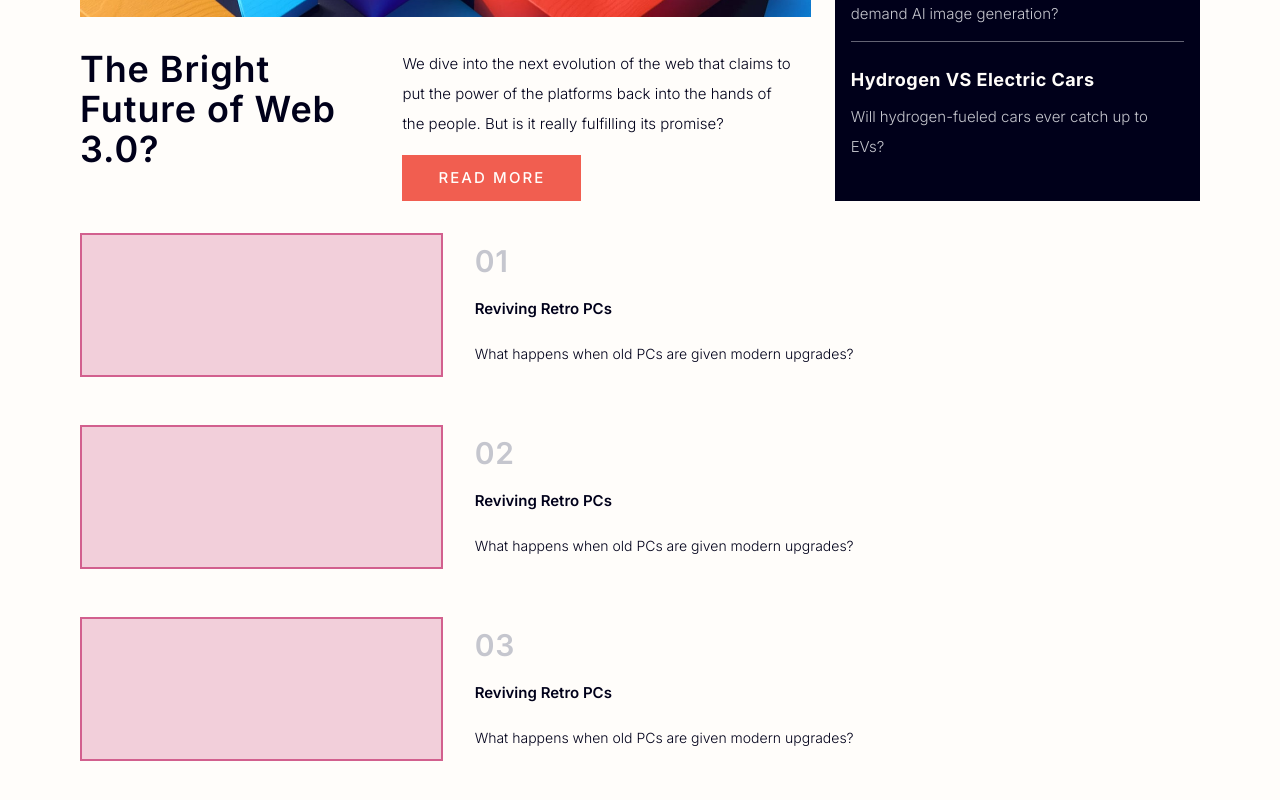
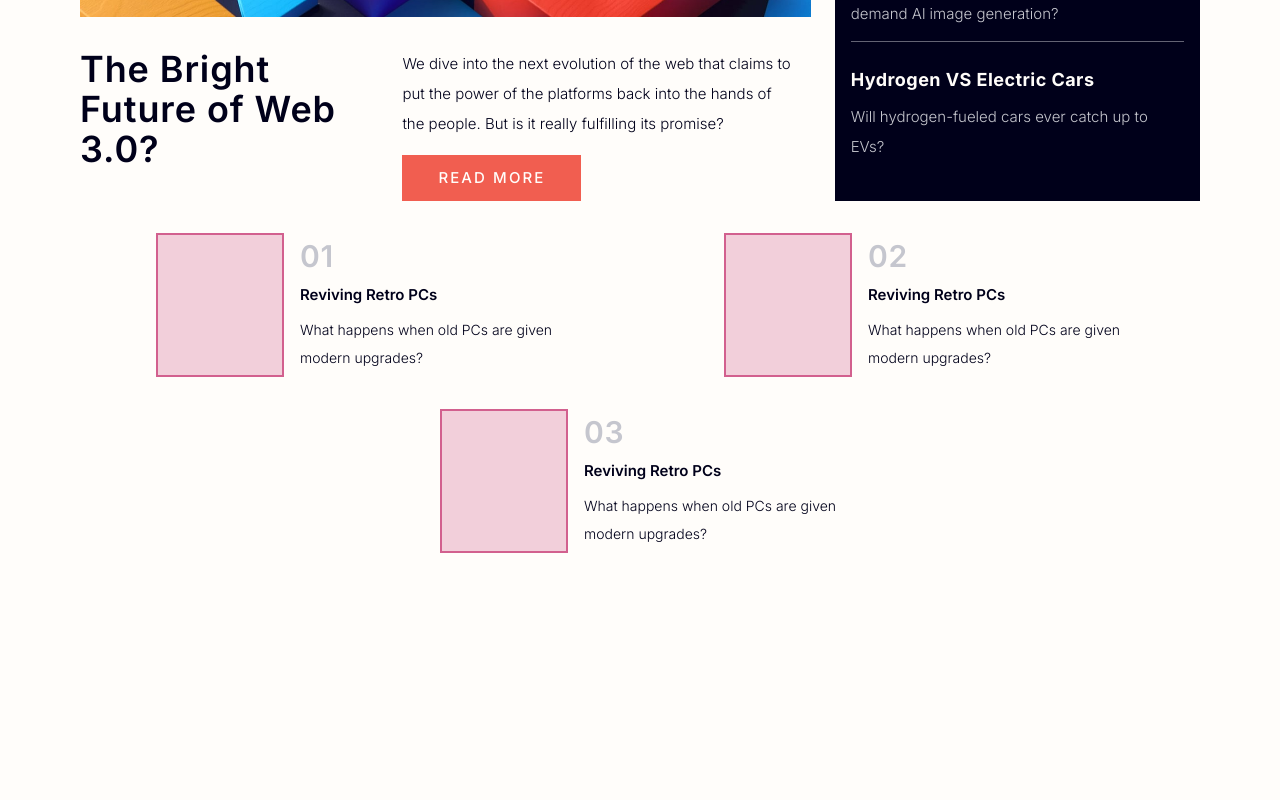
Before and after one commit to Alexjoshua14/Helios-Daily, a Next.js app: page / in a window 1280 px wide. Shown: the part 428-1228 px from the top of the page. After the commit the page ends 1061 px from the top, so only its background shows below. Built offline with nearby package versions, Linux system fonts and the light colour scheme.

Commit message:
Implement layout for larger screen sizes

```diff
--- a/src/components/homePage/trending/trendingArticleItem.tsx
+++ b/src/components/homePage/trending/trendingArticleItem.tsx
@@ -1,6 +1,7 @@
-import { FC } from 'react'
+import { cn } from '@/lib/utils'
+import { FC, HTMLAttributes } from 'react'
 
-interface TrendingArticleItemProps {
+interface TrendingArticleItemProps extends HTMLAttributes<HTMLDivElement> {
   index: number
   title: string
   description: string
@@ -8,9 +9,9 @@ interface TrendingArticleItemProps {
   url: string
 }
 
-const TrendingArticleItem: FC<TrendingArticleItemProps> = ({ index, title, description, image, url }) => {
+const TrendingArticleItem: FC<TrendingArticleItemProps> = ({ index, title, description, image, url, className }) => {
   return (
-    <div className="w-full h-36 grid grid-cols-[1fr_2fr] gap-8">
+    <div className={cn("h-36 grid grid-cols-[1fr_2fr] gap-8 md:gap-4 min-w-[270px] w-full max-w-[400px] md:w-2/5", className)}>
       <div className="border-2 border-pink-700/60 bg-pink-700/20">
 
       </div>
--- a/src/components/homePage/trending/trendingArticles.tsx
+++ b/src/components/homePage/trending/trendingArticles.tsx
@@ -7,10 +7,29 @@ interface TrendingArticlesProps {
 
 const TrendingArticles: FC<TrendingArticlesProps> = ({ }) => {
   return (
-    <div className="grid grid-rows-[1fr_1fr_1fr] gap-12">
-      <TrendingArticleItem index={1} title="Reviving Retro PCs" description="What happens when old PCs are given modern upgrades?" image="" url="/" />
-      <TrendingArticleItem index={2} title="Reviving Retro PCs" description="What happens when old PCs are given modern upgrades?" image="" url="/" />
-      <TrendingArticleItem index={3} title="Reviving Retro PCs" description="What happens when old PCs are given modern upgrades?" image="" url="/" />
+    <div className="flex flex-col md:flex-row md:flex-wrap md:items-center md:justify-around gap-12 md:gap-4 md:gap-y-8">
+      <TrendingArticleItem
+        index={1}
+        title="Reviving Retro PCs"
+        description="What happens when old PCs are given modern upgrades?"
+        image=""
+        url="/"
+      />
+      <TrendingArticleItem
+        index={2}
+        title="Reviving Retro PCs"
+        description="What happens when old PCs are given modern upgrades?"
+        image=""
+        url="/"
+        className="justify-self-end self-end place-self-end"
+      />
+      <TrendingArticleItem
+        index={3}
+        title="Reviving Retro PCs"
+        description="What happens when old PCs are given modern upgrades?"
+        image=""
+        url="/"
+      />
     </div>
   )
 }
```
